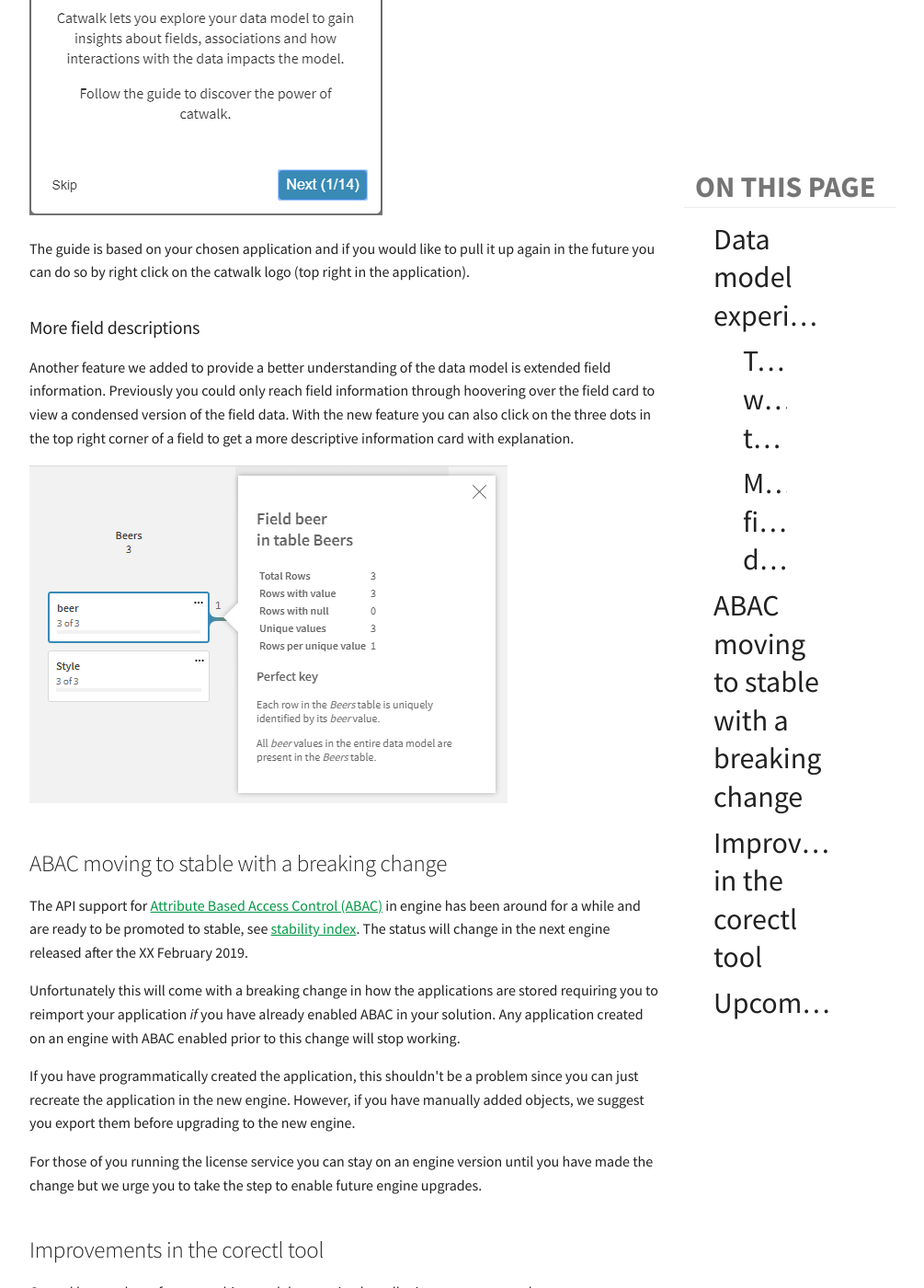
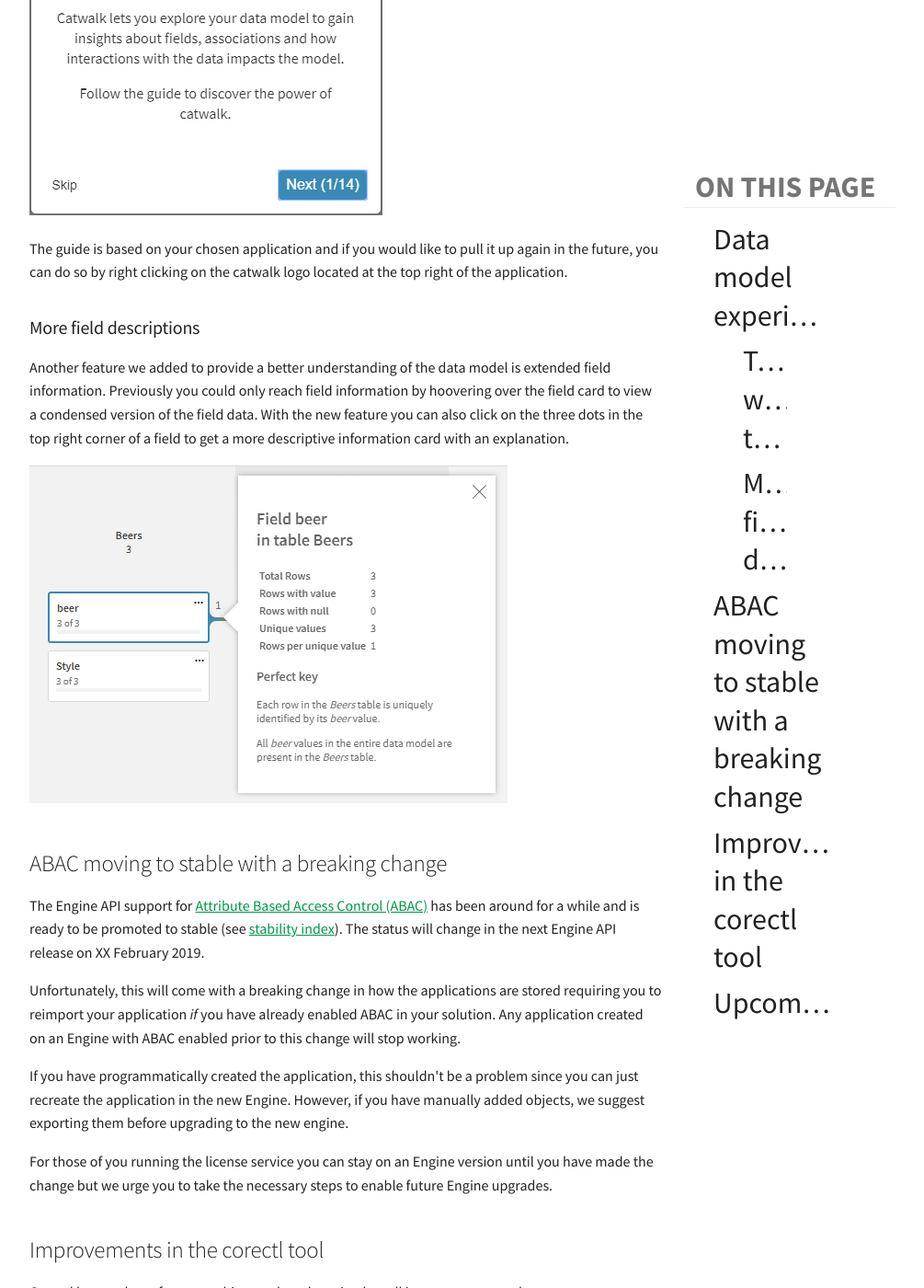
Before and after one commit to qlik-oss/core-website, an MkDocs documentation site: the page built from docs/updates/2019-01.md, in a window 1280 px wide and 1400 px high, scrolled down 831 px. Shown: the whole window at 92% size, without its empty margins (264-1269 px from the left). Built offline with MkDocs 1.6.1 and Material for MkDocs 9.7.7, drawn with Linux system fonts in a browser that asks for light colours; nearby versions of some CDN libraries; library files that are not in the unit come from our copies; comment, search, counter and statistics services are not loaded; some of the changed text lies outside the part shown.

Commit message:
Update 2019-01.md

```diff
--- a/docs/updates/2019-01.md
+++ b/docs/updates/2019-01.md
@@ -1,64 +1,62 @@
 # January 2019
 
-New year, new features, new solutions. Welcome to the first update of the year, the January 2019 update! There are a
-couple of important changes and improvements which we hope you will like.
+New year, new features, new solutions. Welcome to the first Qlik Core update of 2019! There are a couple of important changes and improvements which we hope you will like.
 
 ## Data model experience
 
-Our data modelling tool, catwalk, has reached a maturity level where we feel comfortable to move it from experimental
-to stable. Since it has continuously been published on [catwalk.core.qlik.com](https://catwalk.core.qlik.com)
-you will, if you visited catwalk before, already feel familiar with the look and feel. Here are some of our latest
+Our data modelling tool, catwalk, has reached a maturity level where we feel comfortable moving it from experimental
+to stable. Since it has been continuously updated on [catwalk.core.qlik.com](https://catwalk.core.qlik.com)
+you will already feel familiar with the look and feel if you've used it before but here are some of its latest
 additions:
 
 ### Tool walk-through
 
 The first time you enter the tool you will be greeted with a guide walking you through the different parts of the
-application. It will describe how you can analyse your data model, how you interpret the different colours, associations
-lines and what the numbers mean.
+application. The guide will describe how you can analyse your data model, how you interpret the different colours, associations lines and what the numbers mean.
 
 ![screenshot](../images/catwalk-walk-through.png)
 
-The guide is based on your chosen application and if you would like to pull it up again in the future you can do so by
-right click on the catwalk logo (top right in the application).
+The guide is based on your chosen application and if you would like to pull it up again in the future, you can do so by
+right clicking on the catwalk logo located at the top right of the application.
 
 ### More field descriptions
 
 Another feature we added to provide a better understanding of the data model is extended field information. Previously
-you could only reach field information through hoovering over the field card to view a condensed version of the field
+you could only reach field information by hoovering over the field card to view a condensed version of the field
 data. With the new feature you can also click on the three dots in the top right corner of a field to get a more
-descriptive information card with explanation.
+descriptive information card with an explanation.
 
 ![screenshot](../images/catwalk-field-info.png)
 
 ## ABAC moving to stable with a breaking change
 
-The API support for [Attribute Based Access Control (ABAC)](../../services/qix-engine/access-control/) in engine has been
-around for a while and are ready to be promoted to stable, see
-[stability index](../../conventions/api-strategy/#stability-index). The status will change in the next engine released
-after the XX February 2019.
+The Engine API support for [Attribute Based Access Control (ABAC)](../../services/qix-engine/access-control/) has been
+around for a while and is ready to be promoted to stable (see
+[stability index](../../conventions/api-strategy/#stability-index)). The status will change in the next Engine API release
+on XX February 2019.
 
-Unfortunately this will come with a breaking change in how the applications are stored requiring you to reimport your
-application *if* you have already enabled ABAC in your solution. Any application created on an engine with ABAC enabled
+Unfortunately, this will come with a breaking change in how the applications are stored requiring you to reimport your
+application *if* you have already enabled ABAC in your solution. Any application created on an Engine with ABAC enabled
 prior to this change will stop working.
 
 If you have programmatically created the application, this shouldn't be a problem since you can just recreate the
-application in the new engine. However, if you have manually added objects, we suggest you export them before upgrading
+application in the new Engine. However, if you have manually added objects, we suggest exporting them before upgrading
 to the new engine.
 
-For those of you running the license service you can stay on an engine version until you have made the change but we
-urge you to take the step to enable future engine upgrades.
+For those of you running the license service you can stay on an Engine version until you have made the change but we
+urge you to take the necessary steps to enable future Engine upgrades.
 
 ## Improvements in the corectl tool
 
-Corectl has not been forgotten this month but received smaller improvements such as:
+Corectl has not been forgotten this month and received small improvements such as:
 
-* Print event messages in verbose mode.
-* Ability to set a free text connection string when configuring a connector.
-* Better error messages when working with an engine without correct license (no license and engine has expired).
+* Print event messages in verbose mode
+* Ability to set a free text connection string when configuring a connector
+* Better error messages when working with an Engine without a correct license (no license and Engine has expired)
 
 ## Upcoming
 
-In February 2019, we will focus on moving corectl from experimental state to a 1.0.0 release. Stay tuned!
+In February 2019, we will focus on moving corectl from the experimental state to a 1.0.0 release. Stay tuned!
 
 * [slack #qlik-core](https://qlik-branch.slack.com/channels/qlik-core)
 * [github](https://github.com/qlik-oss)
```
